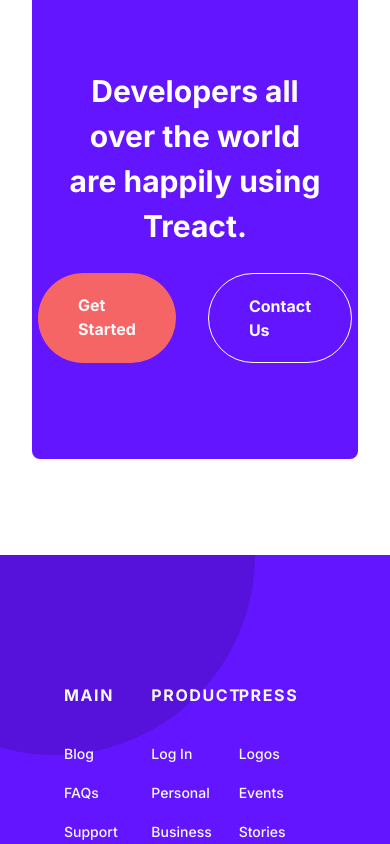
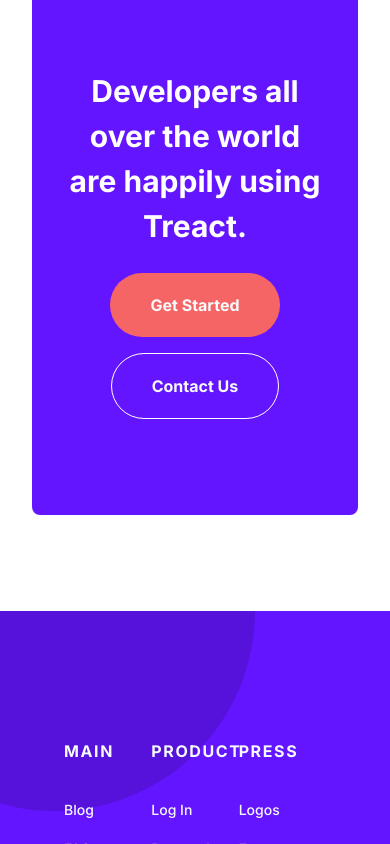
Before and after one commit to nadeemk2023/Final__Project--Week-2, a plain HTML site: page index.html in a window 390 px wide. Shown: the part 11156-12000 px from the top of the page. Drawn offline with Linux system fonts and the light colour scheme.

Commit message:
Refactor responsive styling for landing page CTA container

```diff
--- a/style.css
+++ b/style.css
@@ -1505,6 +1505,15 @@ RESPONSIVE DESIGNING
             position: static;
             padding: 20px 16px;
         }
-    }
-
-}
+
+        .get-started__btns-container {
+            flex-direction: column;
+            align-items: center;
+        }
+
+        .get-started__btns--get-started-btn {
+            margin: 0 0 16px 0;
+        }
+    }
+
+}
```
